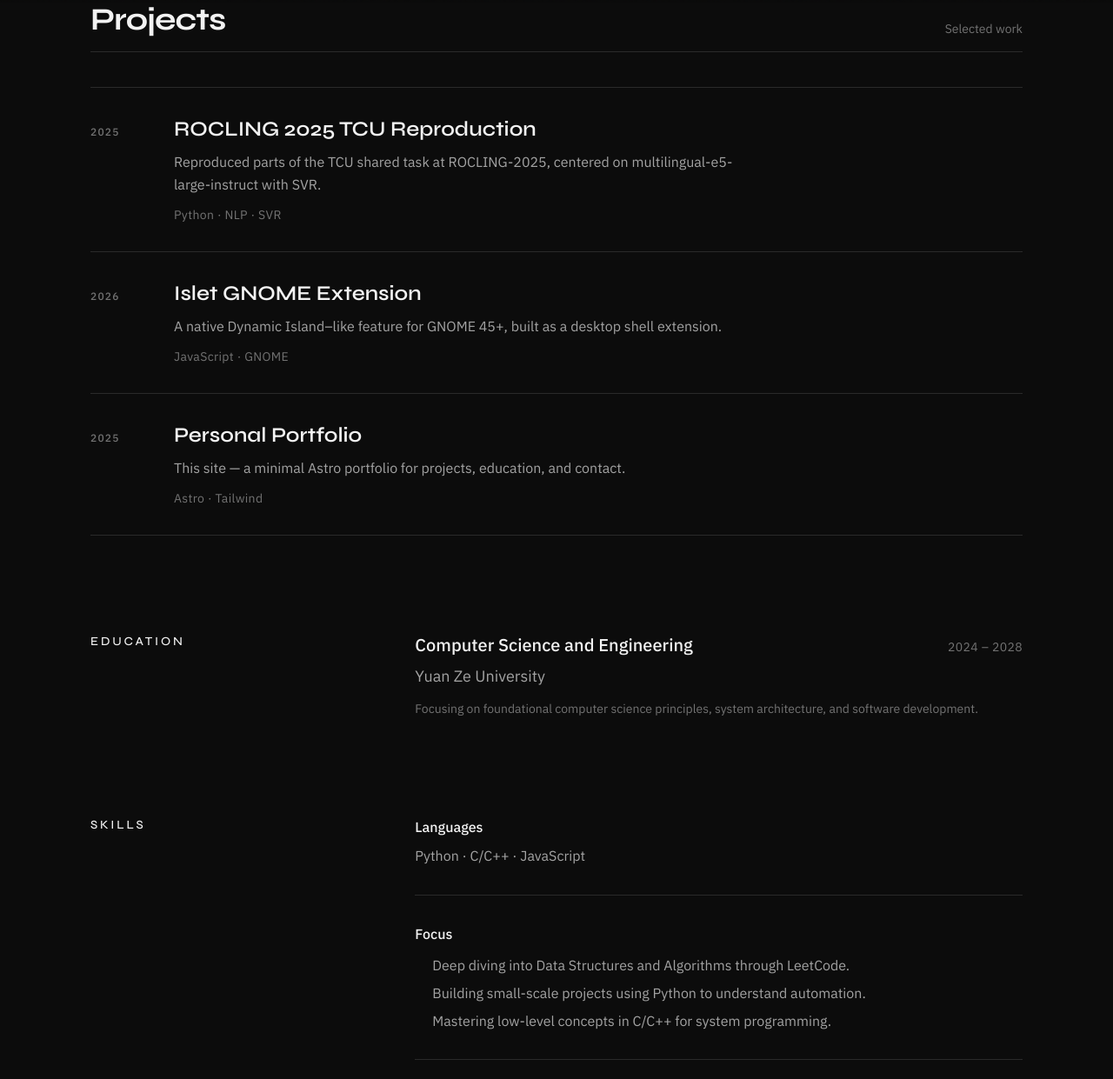
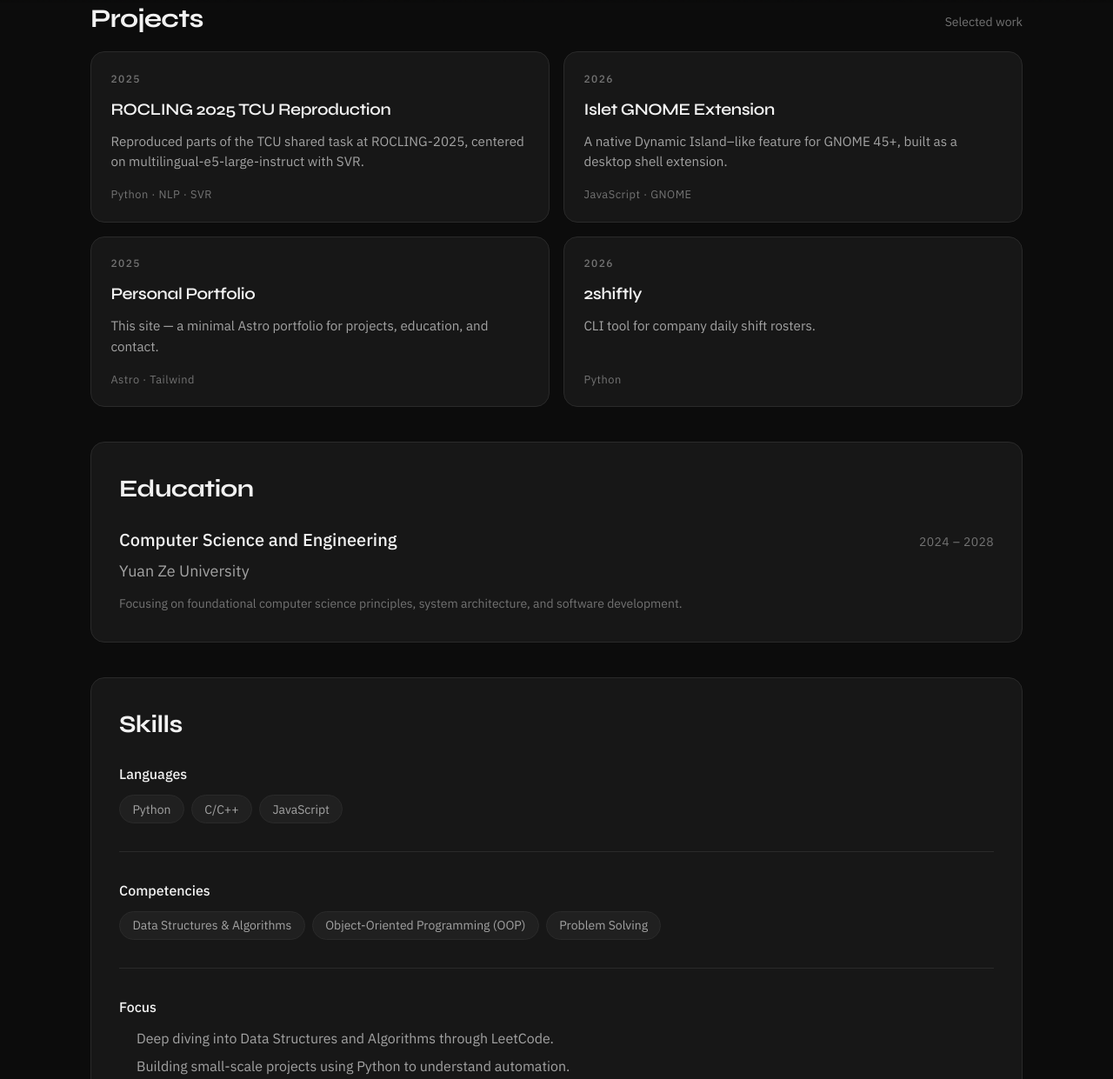
Before and after one commit to jettakarn/jettakarn.github.io, an Astro site: page / in a window 1280 px wide. Shown: the part 797-2038 px from the top of the page at 87% size. Built offline with nearby package versions, Linux system fonts and the light colour scheme; Astro itself is replaced by a stand-in of ours.

Commit message:
Revamp portfolio with monochrome theme, project grid, and theme wipe
Refresh the Astro site with a B&W design, data-driven projects (2x2),
Instagram link, GitHub Pages deploy, and circular light/dark View Transitions.

```diff
--- a/src/data/cvData.js
+++ b/src/data/cvData.js
@@ -8,6 +8,7 @@ export const cvData = {
     linkedin: "https://www.linkedin.com/in/jettakarn/",
     github: "https://github.com/jettakarn",
     leetcode: "https://leetcode.com/u/jettakarn/",
+    instagram: "https://www.instagram.com/jettakarn/",
   },
   education: {
     degree: "Computer Science and Engineering",
@@ -49,11 +50,17 @@ export const cvData = {
       url: "https://github.com/jettakarn/jettakarn.github.io",
       year: "2025",
     },
+    {
+      name: "2shiftly",
+      description: "CLI tool for company daily shift rosters.",
+      stack: ["Python"],
+      url: "https://github.com/jettakarn/2shiftly",
+      year: "2026",
+    },
   ],
   currentFocus: [
     "Deep diving into Data Structures and Algorithms through LeetCode.",
     "Building small-scale projects using Python to understand automation.",
     "Mastering low-level concepts in C/C++ for system programming.",
   ],
-  interests: ["Coffee", "Games", "Motorcycles", "Cars"],
 };
--- a/src/pages/index.astro
+++ b/src/pages/index.astro
@@ -10,7 +10,6 @@ const {
   skills,
   projects,
   currentFocus,
-  interests,
   socials,
   email,
 } = cvData;
@@ -119,6 +118,19 @@ const currentYear = new Date().getFullYear();
               ></path>
             </svg>
           </a>
+          <a
+            href={socials.instagram}
+            target="_blank"
+            rel="noopener noreferrer"
+            class="social-link"
+            aria-label="Instagram"
+          >
+            <svg width="20" height="20" viewBox="0 0 24 24" fill="currentColor" aria-hidden="true">
+              <path
+                d="M12 2.163c3.204 0 3.584.012 4.85.07 3.252.148 4.771 1.691 4.919 4.919.058 1.265.069 1.645.069 4.849 0 3.205-.012 3.584-.069 4.849-.149 3.225-1.664 4.771-4.919 4.919-1.266.058-1.644.07-4.85.07-3.204 0-3.584-.012-4.849-.07-3.26-.149-4.771-1.699-4.919-4.92-.058-1.265-.07-1.644-.07-4.849 0-3.204.013-3.583.07-4.849.149-3.227 1.664-4.771 4.919-4.919 1.266-.057 1.645-.069 4.849-.069zM12 0C8.741 0 8.333.014 7.053.072 2.695.272.273 2.69.073 7.052.014 8.333 0 8.741 0 12c0 3.259.014 3.668.072 4.948.2 4.358 2.618 6.78 6.98 6.98C8.333 23.986 8.741 24 12 24c3.259 0 3.668-.014 4.948-.072 4.354-.2 6.782-2.618 6.979-6.98.059-1.28.073-1.689.073-4.948 0-3.259-.014-3.667-.072-4.947-.196-4.354-2.617-6.78-6.979-6.98C15.668.014 15.259 0 12 0zm0 5.838a6.162 6.162 0 100 12.324 6.162 6.162 0 000-12.324zM12 16a4 4 0 110-8 4 4 0 010 8zm6.406-11.845a1.44 1.44 0 100 2.881 1.44 1.44 0 000-2.881z"
+              ></path>
+            </svg>
+          </a>
         </div>
       </nav>
 
@@ -172,18 +184,18 @@ const currentYear = new Date().getFullYear();
       </a>
     </header>
 
-    <main class="max-w-6xl mx-auto px-6 md:px-10 pb-24 space-y-28">
+    <main class="max-w-6xl mx-auto px-6 md:px-10 pb-24 space-y-8 md:space-y-10">
       <section id="projects" class="scroll-mt-16">
-        <div class="flex items-end justify-between gap-4 mb-10 border-b border-[var(--line)] pb-4">
-          <h2 class="font-display text-3xl md:text-4xl font-bold tracking-tight">
+        <div class="projects-heading">
+          <h2 class="font-display text-2xl md:text-3xl font-bold tracking-tight m-0">
             Projects
           </h2>
-          <p class="text-sm text-[var(--ink-faint)] hidden sm:block">
+          <p class="text-sm text-[var(--ink-faint)] hidden sm:block m-0 pb-1">
             Selected work
           </p>
         </div>
 
-        <ul class="list-none m-0 p-0 divide-y divide-[var(--line)] border-y border-[var(--line)]">
+        <ul class="projects-grid">
           {
             projects.map((project) => (
               <li>
@@ -191,20 +203,17 @@ const currentYear = new Date().getFullYear();
                   href={project.url}
                   target="_blank"
                   rel="noopener noreferrer"
-                  class="project-row group flex flex-col md:flex-row md:items-baseline gap-2 md:gap-8 py-8 no-underline text-inherit"
+                  class="project-tile group"
                 >
-                  <span class="text-xs tracking-widest text-[var(--ink-faint)] font-medium md:w-16 shrink-0">
-                    {project.year}
-                  </span>
-                  <div class="flex-1 min-w-0">
-                    <div class="flex items-baseline gap-3 flex-wrap">
-                      <h3 class="font-display text-xl md:text-2xl font-semibold m-0 group-hover:underline underline-offset-4 decoration-1">
+                  <p class="project-tile-year">{project.year}</p>
+                  <div class="flex items-baseline gap-2">
+                    <h3 class="project-tile-name group-hover:underline underline-offset-4 decoration-1">
                       {project.name}
                     </h3>
                     <svg
                       class="opacity-0 group-hover:opacity-100 transition-opacity shrink-0"
-                        width="16"
-                        height="16"
+                      width="14"
+                      height="14"
                       viewBox="0 0 24 24"
                       fill="none"
                       stroke="currentColor"
@@ -214,13 +223,8 @@ const currentYear = new Date().getFullYear();
                       <path d="M7 17L17 7M7 7h10v10"></path>
                     </svg>
                   </div>
-                    <p class="mt-2 mb-0 text-[var(--ink-muted)] leading-relaxed max-w-2xl">
-                      {project.description}
-                    </p>
-                    <p class="mt-3 mb-0 text-sm text-[var(--ink-faint)] tracking-wide">
-                      {project.stack.join(" · ")}
-                    </p>
-                  </div>
+                  <p class="project-tile-desc">{project.description}</p>
+                  <p class="project-tile-stack">{project.stack.join(" · ")}</p>
                 </a>
               </li>
             ))
@@ -228,15 +232,8 @@ const currentYear = new Date().getFullYear();
         </ul>
       </section>
 
-      <section class="grid grid-cols-1 md:grid-cols-12 gap-6 md:gap-12">
-        <div class="md:col-span-4">
-          <h2
-            class="font-display text-sm tracking-[0.2em] uppercase text-[var(--ink)] md:sticky md:top-10"
-          >
-            Education
-          </h2>
-        </div>
-        <div class="md:col-span-8">
+      <section class="section-panel">
+        <h2 class="section-panel-title">Education</h2>
         <div
           class="flex flex-col md:flex-row md:justify-between md:items-baseline gap-1 mb-2"
         >
@@ -249,23 +246,31 @@ const currentYear = new Date().getFullYear();
         <p class="text-sm text-[var(--ink-faint)] mt-3 mb-0 leading-relaxed">
           {education.description}
         </p>
-        </div>
       </section>
 
-      <section class="grid grid-cols-1 md:grid-cols-12 gap-6 md:gap-12">
-        <div class="md:col-span-4">
-          <h2
-            class="font-display text-sm tracking-[0.2em] uppercase text-[var(--ink)] md:sticky md:top-10"
-          >
-            Skills
-          </h2>
+      <section class="section-panel">
+        <h2 class="section-panel-title">Skills</h2>
+        <div class="space-y-8">
+          <div>
+            <h3 class="text-base font-medium m-0 mb-3">Languages</h3>
+            <div class="flex flex-wrap gap-2">
+              {
+                skills.languages.map((lang) => (
+                  <span class="skill-chip">{lang}</span>
+                ))
+              }
             </div>
-        <div class="md:col-span-8 space-y-8">
+          </div>
+          <div class="h-px bg-[var(--line)] w-full"></div>
           <div>
-            <h3 class="text-base font-medium m-0 mb-2">Languages</h3>
-            <p class="m-0 text-[var(--ink-muted)] leading-relaxed">
-              {skills.languages.join(" · ")}
-            </p>
+            <h3 class="text-base font-medium m-0 mb-3">Competencies</h3>
+            <div class="flex flex-wrap gap-2">
+              {
+                skills.competencies.map((item) => (
+                  <span class="skill-chip">{item}</span>
+                ))
+              }
+            </div>
           </div>
           <div class="h-px bg-[var(--line)] w-full"></div>
           <div>
@@ -274,28 +279,6 @@ const currentYear = new Date().getFullYear();
               {currentFocus.map((item) => <li>{item}</li>)}
             </ul>
           </div>
-          <div class="h-px bg-[var(--line)] w-full"></div>
-          <div>
-            <h3 class="text-base font-medium m-0 mb-2">Competencies</h3>
-            <p class="m-0 text-[var(--ink-muted)] leading-relaxed">
-              {skills.competencies.join(" · ")}
-            </p>
-          </div>
-        </div>
-      </section>
-
-      <section class="grid grid-cols-1 md:grid-cols-12 gap-6 md:gap-12">
-        <div class="md:col-span-4">
-          <h2
-            class="font-display text-sm tracking-[0.2em] uppercase text-[var(--ink)] md:sticky md:top-10"
-          >
-            Interests
-          </h2>
-        </div>
-        <div class="md:col-span-8">
-          <p class="m-0 text-lg text-[var(--ink-muted)] tracking-wide">
-            {interests.join(" · ")}
-          </p>
         </div>
       </section>
     </main>
@@ -320,6 +303,8 @@ const currentYear = new Date().getFullYear();
 
     <script>
       const STORAGE_KEY = "theme";
+      const WIPE_MS = 650;
+      let wiping = false;
 
       function getTheme() {
         return document.documentElement.getAttribute("data-theme") === "light"
@@ -346,10 +331,81 @@ const currentYear = new Date().getFullYear();
         );
       }
 
+      function prefersReducedMotion() {
+        return window.matchMedia("(prefers-reduced-motion: reduce)").matches;
+      }
+
+      function maxWipeRadius(x: number, y: number) {
+        const w = window.innerWidth;
+        const h = window.innerHeight;
+        const corners = [
+          [0, 0],
+          [w, 0],
+          [0, h],
+          [w, h],
+        ] as const;
+        return Math.ceil(
+          Math.max(
+            ...corners.map(([cx, cy]) => Math.hypot(cx - x, cy - y)),
+          ),
+        );
+      }
+
+      function runThemeWipe(button: HTMLElement, next: "light" | "dark") {
+        if (wiping) return;
+        wiping = true;
+
+        const root = document.documentElement;
+        const supportsVT =
+          typeof (document as Document & { startViewTransition?: unknown })
+            .startViewTransition === "function";
+
+        if (prefersReducedMotion() || !supportsVT) {
+          setTheme(next);
+          wiping = false;
+          return;
+        }
+
+        const rect = button.getBoundingClientRect();
+        const x = rect.left + rect.width / 2;
+        const y = rect.top + rect.height / 2;
+        const r = maxWipeRadius(x, y);
+
+        root.style.setProperty("--wipe-x", `${x}px`);
+        root.style.setProperty("--wipe-y", `${y}px`);
+        root.style.setProperty("--wipe-r", `${r}px`);
+        root.classList.remove("theme-to-light", "theme-to-dark");
+        root.classList.add(next === "light" ? "theme-to-light" : "theme-to-dark");
+        document.body.style.transition = "none";
+
+        let done = false;
+        const cleanup = () => {
+          if (done) return;
+          done = true;
+          root.classList.remove("theme-to-light", "theme-to-dark");
+          document.body.style.transition = "";
+          wiping = false;
+        };
+
+        const transition = (
+          document as Document & {
+            startViewTransition: (cb: () => void) => {
+              finished: Promise<void>;
+            };
+          }
+        ).startViewTransition(() => {
+          setTheme(next);
+        });
+
+        transition.finished.then(cleanup).catch(cleanup);
+        window.setTimeout(cleanup, WIPE_MS + 200);
+      }
+
       const toggle = document.getElementById("theme-toggle");
       syncToggle(getTheme());
       toggle?.addEventListener("click", () => {
-        setTheme(getTheme() === "dark" ? "light" : "dark");
+        const next = getTheme() === "dark" ? "light" : "dark";
+        runThemeWipe(toggle, next);
       });
     </script>
   </body>
--- a/src/styles/global.css
+++ b/src/styles/global.css
@@ -160,13 +160,160 @@ body {
   animation: pulse-soft 2.4s ease-in-out infinite;
 }
 
-.project-row {
-  transition: background-color 0.25s ease, padding-left 0.25s ease;
+.section-panel {
+  background: var(--surface);
+  border: 1px solid var(--line);
+  border-radius: 1rem;
+  padding: 1.5rem;
 }
 
-.project-row:hover {
-  background-color: var(--row-hover);
-  padding-left: 0.5rem;
+@media (min-width: 768px) {
+  .section-panel {
+    padding: 2rem;
+  }
+}
+
+.section-panel-title {
+  font-family: var(--font-display);
+  font-size: 1.5rem;
+  font-weight: 700;
+  letter-spacing: -0.02em;
+  margin: 0 0 1.25rem;
+  color: var(--ink);
+}
+
+@media (min-width: 768px) {
+  .section-panel-title {
+    font-size: 1.75rem;
+    margin-bottom: 1.5rem;
+  }
+}
+
+.skill-chip {
+  display: inline-flex;
+  align-items: center;
+  padding: 0.4rem 0.9rem;
+  border-radius: 999px;
+  border: 1px solid var(--line);
+  background: var(--row-hover);
+  color: var(--ink-muted);
+  font-size: 0.875rem;
+  line-height: 1.3;
+}
+
+.projects-heading {
+  display: flex;
+  align-items: flex-end;
+  justify-content: space-between;
+  gap: 1rem;
+  margin-bottom: 1.25rem;
+}
+
+.projects-grid {
+  display: grid;
+  grid-template-columns: 1fr;
+  gap: 1rem;
+  list-style: none;
+  margin: 0;
+  padding: 0;
+}
+
+@media (min-width: 768px) {
+  .projects-grid {
+    grid-template-columns: repeat(2, 1fr);
+  }
+}
+
+.project-tile {
+  display: flex;
+  flex-direction: column;
+  height: 100%;
+  padding: 1.35rem 1.4rem;
+  background: var(--surface);
+  border: 1px solid var(--line);
+  border-radius: 1rem;
+  color: inherit;
+  text-decoration: none;
+  transition: border-color 0.2s ease, background-color 0.2s ease, transform 0.2s ease;
+}
+
+.project-tile:hover {
+  border-color: var(--ink-faint);
+  background: var(--bg-elevated);
+  transform: translateY(-2px);
+}
+
+.project-tile-year {
+  font-size: 0.75rem;
+  letter-spacing: 0.12em;
+  color: var(--ink-faint);
+  font-weight: 500;
+  margin: 0 0 0.75rem;
+}
+
+.project-tile-name {
+  font-family: var(--font-display);
+  font-size: 1.2rem;
+  font-weight: 600;
+  margin: 0;
+  letter-spacing: -0.02em;
+}
+
+.project-tile-desc {
+  margin: 0.65rem 0 0;
+  color: var(--ink-muted);
+  line-height: 1.55;
+  font-size: 0.95rem;
+  flex: 1;
+}
+
+.project-tile-stack {
+  margin: 1rem 0 0;
+  font-size: 0.8rem;
+  letter-spacing: 0.04em;
+  color: var(--ink-faint);
+}
+
+::view-transition-old(root),
+::view-transition-new(root) {
+  animation: none;
+  mix-blend-mode: normal;
+}
+
+@keyframes vt-circle-expand {
+  from {
+    clip-path: circle(0px at var(--wipe-x) var(--wipe-y));
+  }
+  to {
+    clip-path: circle(var(--wipe-r) at var(--wipe-x) var(--wipe-y));
+  }
+}
+
+@keyframes vt-circle-shrink {
+  from {
+    clip-path: circle(var(--wipe-r) at var(--wipe-x) var(--wipe-y));
+  }
+  to {
+    clip-path: circle(0px at var(--wipe-x) var(--wipe-y));
+  }
+}
+
+html.theme-to-light::view-transition-old(root) {
+  z-index: 1;
+}
+
+html.theme-to-light::view-transition-new(root) {
+  z-index: 2;
+  animation: vt-circle-expand 0.65s cubic-bezier(0.22, 1, 0.36, 1) both;
+}
+
+html.theme-to-dark::view-transition-old(root) {
+  z-index: 2;
+  animation: vt-circle-shrink 0.65s cubic-bezier(0.22, 1, 0.36, 1) both;
+}
+
+html.theme-to-dark::view-transition-new(root) {
+  z-index: 1;
 }
 
 .btn-primary {
@@ -259,7 +406,13 @@ body {
   .animate-fade-up-delay-2,
   .animate-fade-up-delay-3,
   .hero-rule,
-  .scroll-cue {
+  .scroll-cue,
+  html.theme-to-light::view-transition-new(root),
+  html.theme-to-dark::view-transition-old(root) {
     animation: none;
   }
+
+  .project-tile:hover {
+    transform: none;
+  }
 }
```
Also changed, not shown: README.md, 1 other file. Lines whose indentation alone changed are shown as unchanged.
